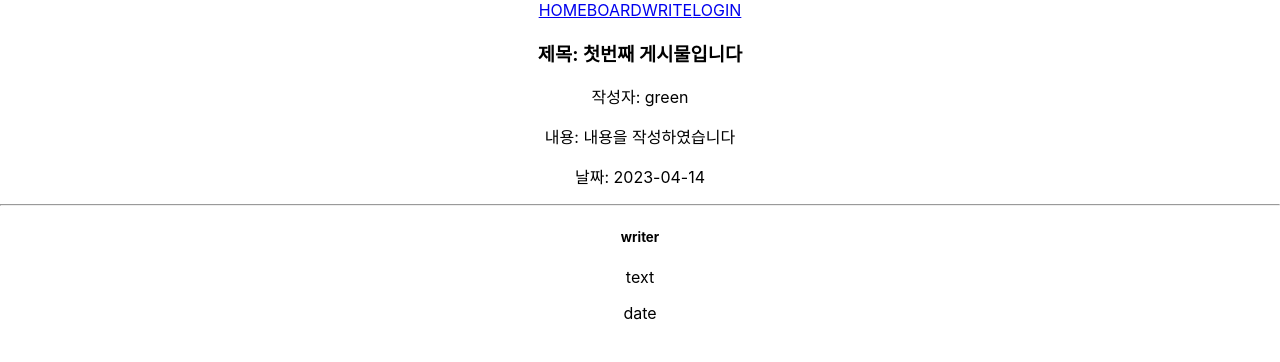
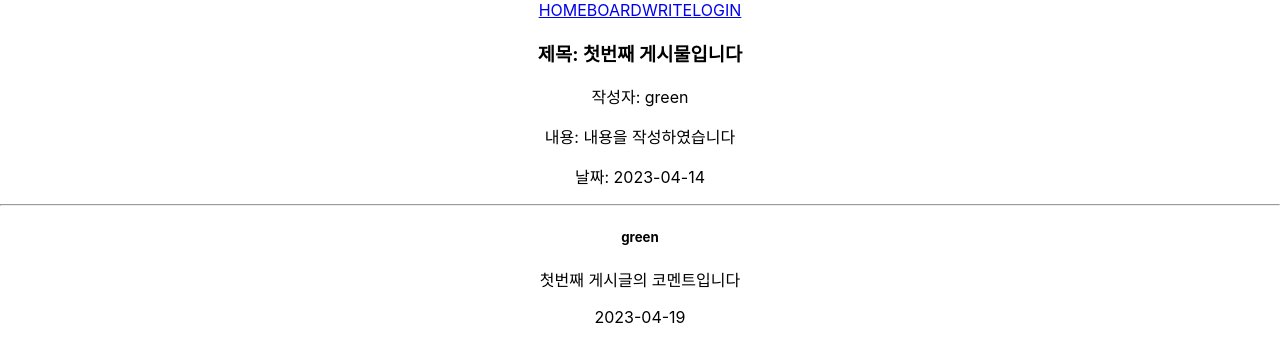
Before and after one commit to djdjdjdfh1/React, a React (Create React App) app in the folder rouster-context/: page /boardlist/1 in a window 1280 px wide. Shown: the top 362 px of the page. Built offline with nearby package versions, Linux system fonts and the light colour scheme.

Commit message:
0419 react

```diff
--- a/rouster-context/src/components/CommentComp.jsx
+++ b/rouster-context/src/components/CommentComp.jsx
@@ -1,13 +1,14 @@
 import React, { useContext } from 'react'
 import DataContext from '../context/DataContext'
 
-export default function CommentComp() {
-    const value = useContext(DataContext)
+export default function CommentComp(props) {
+    // props로 전달한 comment를 구조분해를 통해서 쓰기 쉽게 작성
+    const {writer, text, date} = props.comment
   return (
     <div>
-        <h5>writer</h5>
-        <p>text</p>
-        <span>date</span>
+        <h5>{writer}</h5>
+        <p>{text}</p>
+        <span>{date}</span>
     </div>
   )
 }
--- a/rouster-context/src/page/Board.jsx
+++ b/rouster-context/src/page/Board.jsx
@@ -24,6 +24,12 @@ export default function Board() {
     // find로 값을 찾지 못할 경우 undefined 출력
     // undefined의 값에 속성을 찾으려고하면 >> 오류!
     const boardData = boardlist.find((d)=>(d.id == id))
+
+    // state의 commentlist에서 boardId와 param의 id값이 같은
+    // 새로운 배열작성 filter
+    const boardCommentlist = state.commentlist.filter(
+        (comment)=>(comment.boardId == id)
+    )
 
     // useEffect를 사용해서 boardData값이 undefined면
     // 오류 페이지 컴퍼넌트로 이동 혹은 목록으로 이동
@@ -87,7 +93,15 @@ export default function Board() {
             </div>
         }
         <hr />
-        <CommentComp/>
+        {   // 값을 넘길 형태가 객체로 주어져있으면 객체로 넘길수 있다
+            // state의 commentlist를 그대로 쓰게되면 전체가 나옴
+            // >> 동일한 boardId를 가진 commentlist를 만들어야함
+            boardCommentlist.map((comment)=>(
+                <CommentComp
+                comment={comment}
+                />
+            ))
+        }
     </div>
   )
 }
```
